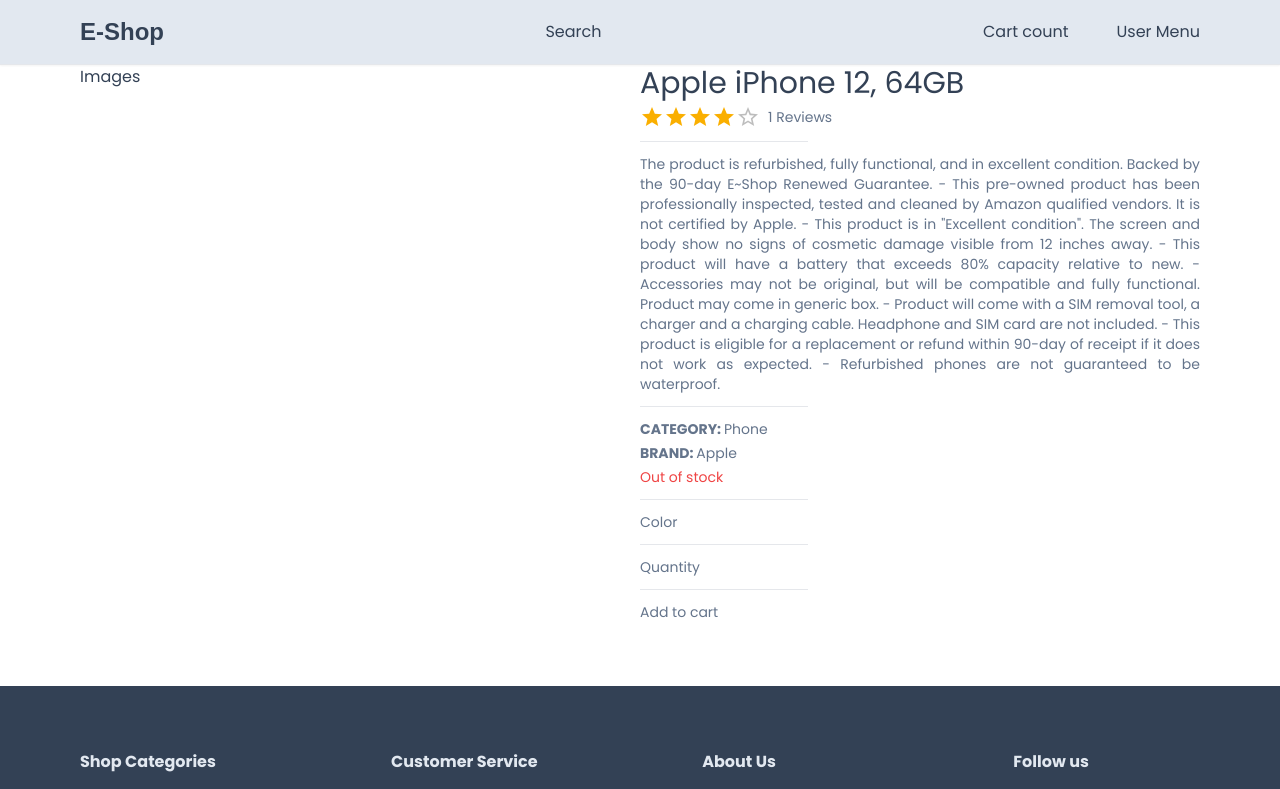
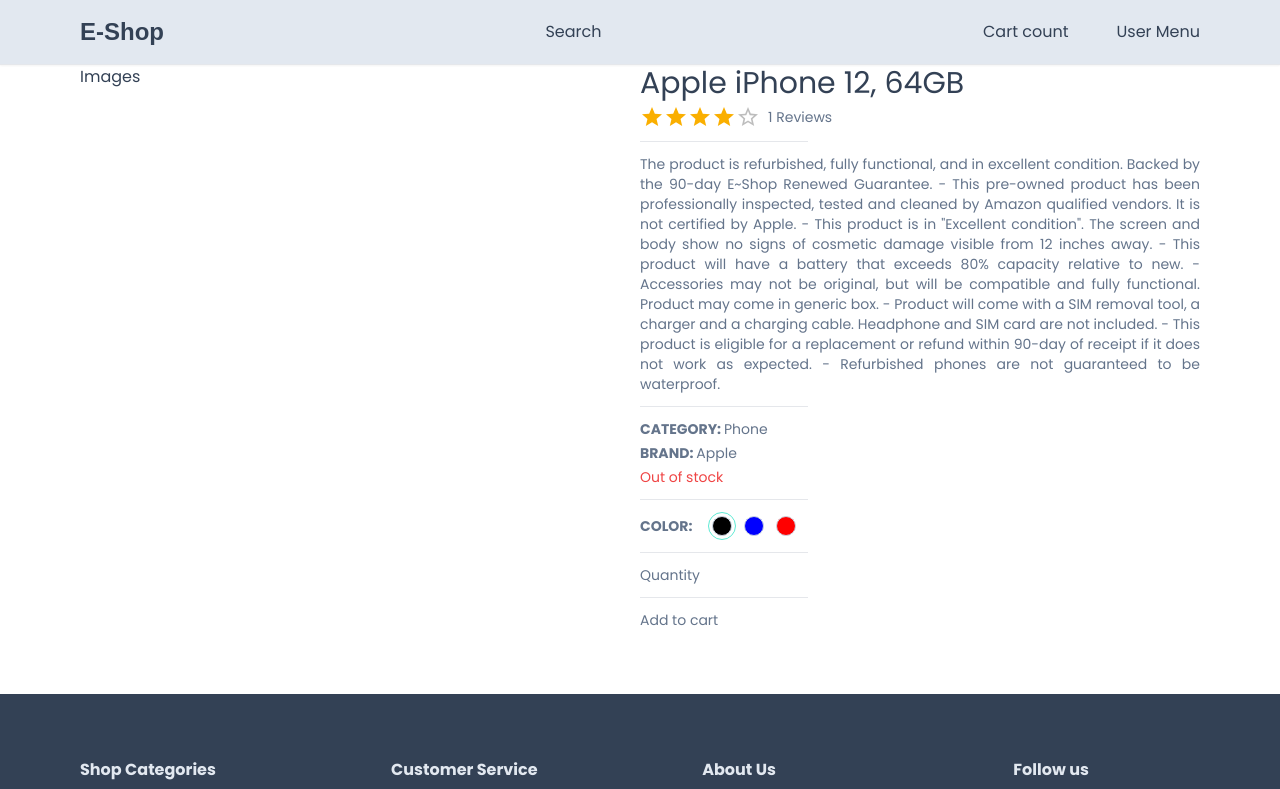
Before and after one commit to tanvirgeek/e-shop, a Next.js app: page /product/1 in a window 1280 px wide. Shown: the top 789 px of the page. Built offline with nearby package versions, Linux system fonts and the light colour scheme; a web font is replaced by a local one.

Commit message:
Update Detail Page

```diff
--- a/app/product/[productId]/ProductDetails.tsx
+++ b/app/product/[productId]/ProductDetails.tsx
@@ -1,17 +1,58 @@
+"use client";
+import Color from "@/components/products/Color";
 import { Rating } from "@mui/material";
+import { useCallback, useState } from "react";
 
 interface ProductDetailsProps {
   product: any;
 }
+
+export type CartProductType = {
+  id: string;
+  name: string;
+  description: string;
+  category: string;
+  brand: string;
+  selectedImg: SelectedImgType;
+  quantity: number;
+  price: number;
+};
+
+export type SelectedImgType = {
+  color: string;
+  colorCode: string;
+  image: string;
+};
 
 const Horizontal = () => {
   return <hr className="w-[30%] my-2"></hr>;
 };
 
 const ProductDetails: React.FC<ProductDetailsProps> = ({ product }) => {
+  const [cartProduct, setCartProduct] = useState<CartProductType>({
+    id: product.id,
+    name: product.name,
+    description: product.description,
+    category: product.category,
+    brand: product.brand,
+    selectedImg: { ...product.images[0] },
+    quantity: 1,
+    price: product.price,
+  });
+  console.log(cartProduct);
   const productRating =
     product.reviews.reduce((acc: number, item: any) => item.rating + acc, 0) /
     product.reviews.length;
+
+  const handleColorSelect = useCallback(
+    (value: SelectedImgType) => {
+      setCartProduct((prev) => {
+        return { ...prev, selectedImg: value };
+      });
+    },
+    [cartProduct.selectedImg]
+  );
+
   return (
     <div className="grid grid-cols-1 md:grid-cols-2">
       <div>Images</div>
@@ -36,7 +77,13 @@
           {product.instock ? "In stock" : "Out of stock"}
         </div>
         <Horizontal />
-        <div>Color</div>
+        <div>
+          <Color
+            cartProduct={cartProduct}
+            images={product.images}
+            handleColor={handleColorSelect}
+          />
+        </div>
         <Horizontal />
         <div>Quantity</div>
         <Horizontal />
--- /dev/null
+++ b/components/products/Color.tsx
@@ -0,0 +1,50 @@
+"use client";
+
+import {
+  CartProductType,
+  SelectedImgType,
+} from "@/app/product/[productId]/ProductDetails";
+
+interface SetColorProps {
+  images: SelectedImgType[];
+  cartProduct: CartProductType;
+  handleColor: (value: SelectedImgType) => void;
+}
+
+const Color: React.FC<SetColorProps> = ({
+  images,
+  cartProduct,
+  handleColor,
+}) => {
+  return (
+    <div>
+      <div className="flex gap-4 items-center">
+        <span className="font-semibold">COLOR: </span>
+        <div className="flex gap-1">
+          {images.map((image) => {
+            return (
+              <div
+                key={image.color}
+                onClick={() => handleColor(image)}
+                className={`
+                    h-7 w-7 rounded-full border-teal-300 flex items-center justify-center
+                    ${
+                      cartProduct.selectedImg.color === image.color
+                        ? "border-[1.5px]"
+                        : "border-none"
+                    }`}
+              >
+                <div
+                  style={{ background: image.colorCode }}
+                  className="h-5 w-5 rounded-full border-[1.2px] border-slate-300 cursor-pointer"
+                ></div>
+              </div>
+            );
+          })}
+        </div>
+      </div>
+    </div>
+  );
+};
+
+export default Color;
```
